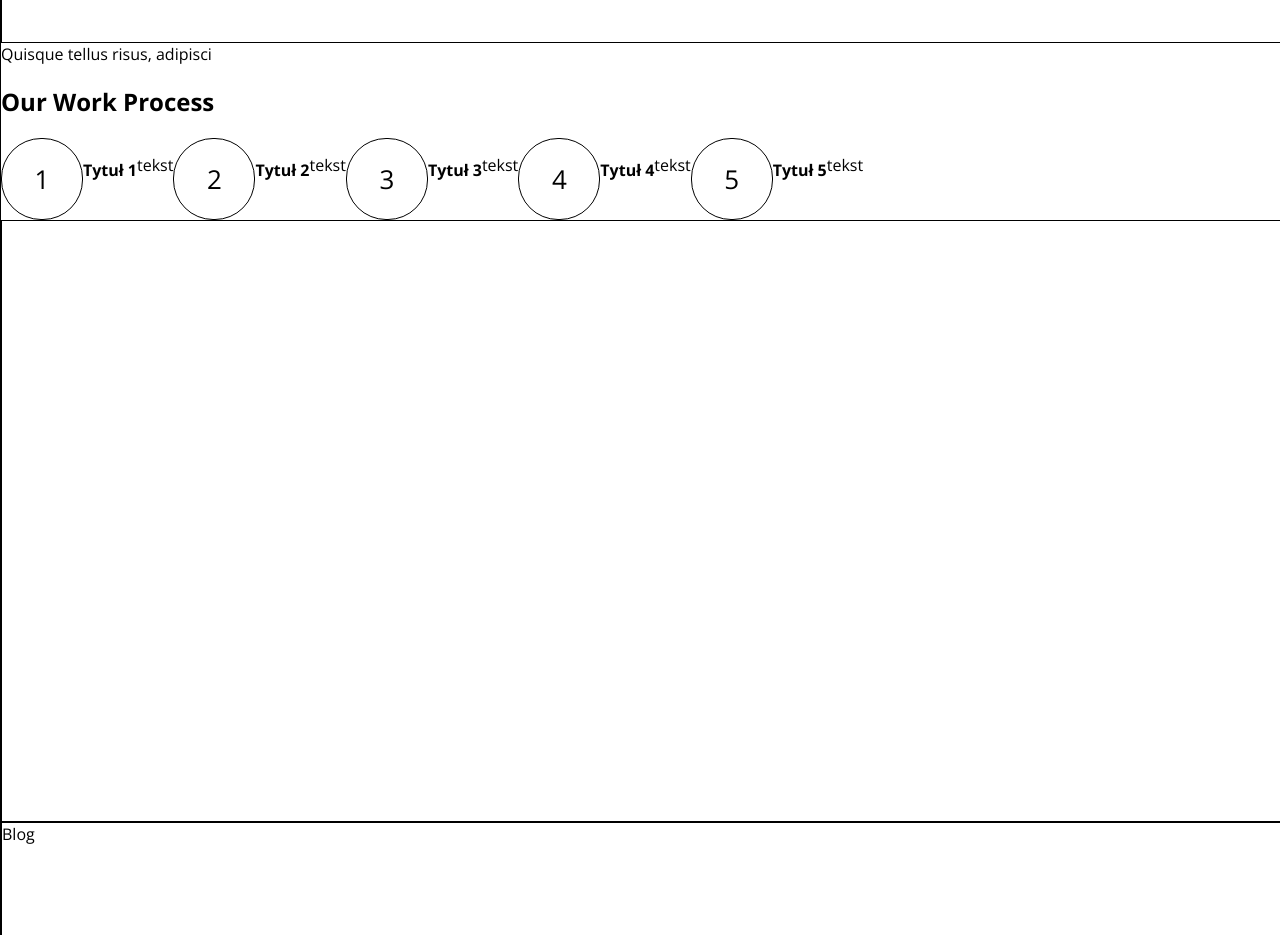
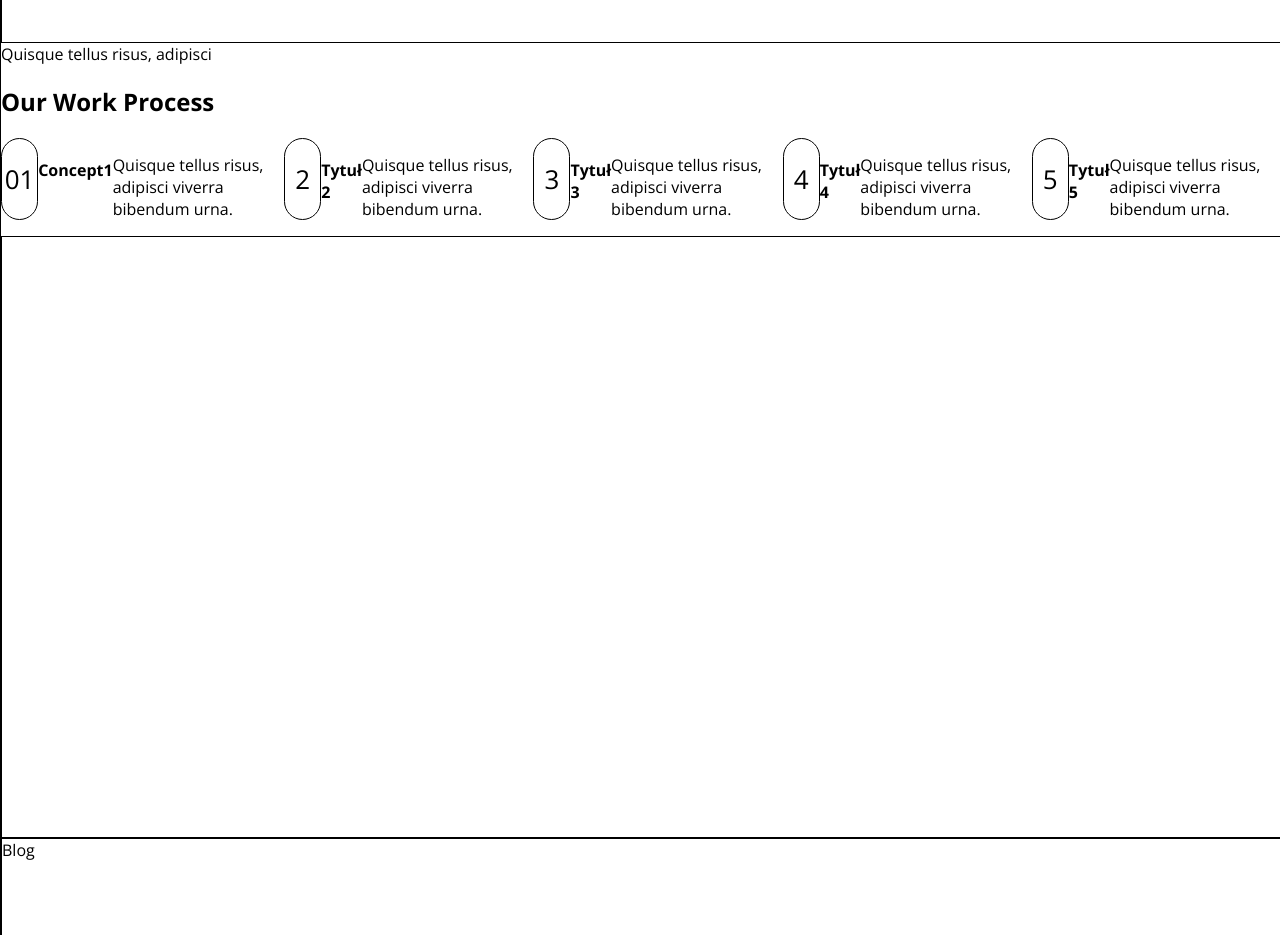
Before and after one commit to adrianflak/onepage_project_pawel, a website: page index.html in a window 1280 px wide. Shown: the part 1280-2215 px from the top of the page. Drawn offline with nearby package versions, Linux system fonts and the light colour scheme.

Commit message:
Changesoncircles

```diff
--- a/index.html
+++ b/index.html
@@ -54,21 +54,21 @@
                 <span>Quisque tellus risus, adipisci</span>
                 <h2>Our Work Process</h2>
                 <div class="circle-wrapper flex-row">
-                    <div class="circle1 flex-column">1</div>
-                    <h4>Tytuł 1</h4>
-                    <p>tekst</p>
+                    <div class="circle1 flex-column">01</div>
+                    <h4>Concept1</h4>
+                    <p>Quisque tellus risus, adipisci viverra bibendum urna.</p>
                     <div class="circle2 flex-column">2</div>
                     <h4>Tytuł 2</h4>
-                    <p>tekst</p>
+                    <p>Quisque tellus risus, adipisci viverra bibendum urna.</p>
                     <div class="circle3 flex-column">3</div>
                     <h4>Tytuł 3</h4>
-                    <p>tekst</p>
+                    <p>Quisque tellus risus, adipisci viverra bibendum urna.</p>
                     <div class="circle4 flex-column">4</div>
                     <h4>Tytuł 4</h4>
-                    <p>tekst</p>
+                    <p>Quisque tellus risus, adipisci viverra bibendum urna.</p>
                     <div class="circle5 flex-column">5</div>
                     <h4>Tytuł 5</h4>
-                    <p>tekst</p>
+                    <p>Quisque tellus risus, adipisci viverra bibendum urna.</p>
                 </div>
             </div>
             <div class="section offer" id="offer"></div>
--- a/scss/custom.scss
+++ b/scss/custom.scss
@@ -130,6 +130,12 @@ body {
     align-items: center;
     justify-content: center;
     font-size: 26px;
+    float: left;
+    padding: 5px;
+    text-align: center;
+    padding: 70px 15px 0 15px;
+
+
 }
 
 
```
